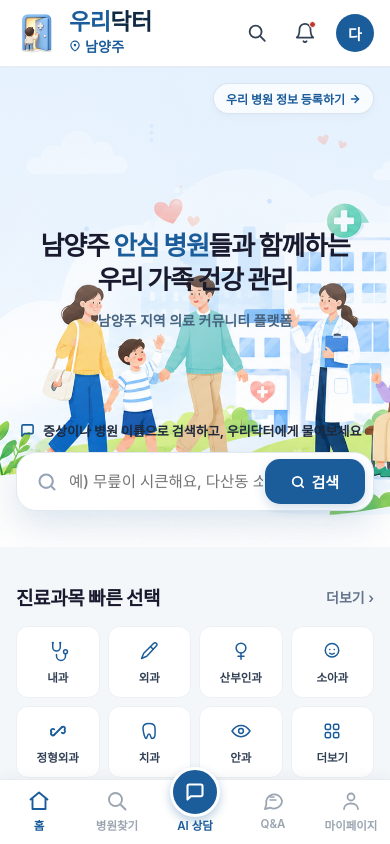
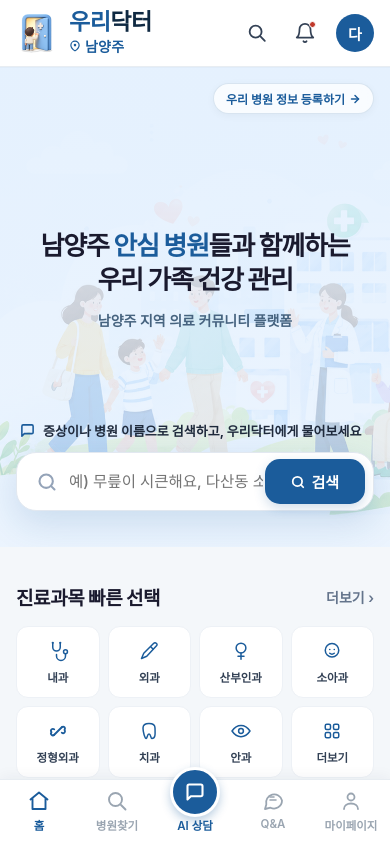
Before and after one commit to newrion-maker/medilink-web, a React (Vite) app: page / in a window 390 px wide. Shown: the top 844 px of the page. Built offline with nearby package versions, Linux system fonts and the light colour scheme; a web font is replaced by a local one.

Commit message:
style: left-align hero text and shift background image on desktop to avoid text overlap

```diff
--- a/src/index.css
+++ b/src/index.css
@@ -102,13 +102,14 @@ html, body {
   inset: 0;
   max-width: 1600px;
   margin: 0 auto;
-  background: url('/uploads/hero2.png?v=2') center bottom / contain no-repeat;
+  background: url('/uploads/hero2.png?v=2') right bottom / contain no-repeat;
+  transition: opacity 0.3s;
 }
 
 .hero-overlay {
   position: absolute;
   inset: 0;
-  background: linear-gradient(to bottom, rgba(229,241,254,0.85) 0%, rgba(229,241,254,0.3) 40%, rgba(229,241,254,0) 75%);
+  background: linear-gradient(to right, rgba(229,241,254,0.95) 0%, rgba(229,241,254,0.8) 40%, rgba(229,241,254,0) 85%);
   pointer-events: none;
 }
 
@@ -123,6 +124,20 @@ html, body {
   display: flex;
   flex-direction: column;
   justify-content: space-between;
+}
+
+.hero-text-section {
+  text-align: left;
+  width: 100%;
+  max-width: 580px;
+  padding-top: clamp(48px, 6vw, 76px);
+}
+
+.hero-search-section {
+  width: 100%;
+  max-width: 620px;
+  margin: 0;
+  padding-bottom: 36px;
 }
 
 /* Department Grid Responsive Styles */
@@ -155,13 +170,29 @@ html, body {
   color: #334155;
 }
 
+@media (max-width: 768px) {
+  .hero-overlay {
+    background: linear-gradient(to bottom, rgba(229,241,254,0.9) 0%, rgba(229,241,254,0.5) 50%, rgba(229,241,254,0.2) 100%);
+  }
+}
+
 @media (max-width: 640px) {
   .hero-illustration {
     background-size: cover;
     background-position: 58% bottom;
+    opacity: 0.3;
   }
   .hero-content-box {
     min-height: 480px !important;
+  }
+  .hero-text-section {
+    text-align: center;
+    max-width: 100%;
+    padding-top: clamp(24px, 4vw, 48px);
+  }
+  .hero-search-section {
+    max-width: 100%;
+    margin: 0 auto;
   }
 
   .category-grid {
--- a/src/pages/Home.jsx
+++ b/src/pages/Home.jsx
@@ -59,16 +59,16 @@ export default function Home() {
             </div>
           </div>
 
-          {/* Centered Heading */}
-          <div style={{ textAlign: 'center', width: '100%', paddingTop: 'clamp(24px, 4vw, 48px)' }}>
+          {/* Heading */}
+          <div className="hero-text-section">
             <div style={{ fontSize: 'clamp(26px,3.4vw,40px)', fontWeight: 800, lineHeight: 1.3, letterSpacing: '-1.2px' }}>
               남양주 <span style={{ color: '#1B5C9B' }}>안심 병원</span>들과 함께하는<br/>우리 가족 건강 관리
             </div>
             <div style={{ fontSize: 'clamp(14px,1.5vw,17px)', color: '#46637F', fontWeight: 600, marginTop: '14px' }}>남양주 지역 의료 커뮤니티 플랫폼</div>
           </div>
 
-          {/* Centered Large Search Bar */}
-          <div style={{ width: '100%', maxWidth: '820px', margin: '0 auto', paddingBottom: '36px' }}>
+          {/* Large Search Bar */}
+          <div className="hero-search-section">
             <div style={{ display: 'flex', alignItems: 'center', gap: '8px', marginBottom: '12px', fontSize: 'clamp(13px, 1.6vw, 15px)', fontWeight: 700, color: '#1E293B', paddingLeft: '4px' }}>
               <svg width="15" height="15" viewBox="0 0 24 24" fill="none" stroke="#1B5C9B" strokeWidth="2.5" strokeLinecap="round" strokeLinejoin="round"><path d="M21 15a2 2 0 0 1-2 2H7l-4 4V5a2 2 0 0 1 2-2h14a2 2 0 0 1 2 2z"/></svg>
               <span>증상이나 병원 이름으로 검색하고, 우리닥터에게 물어보세요</span>
```
